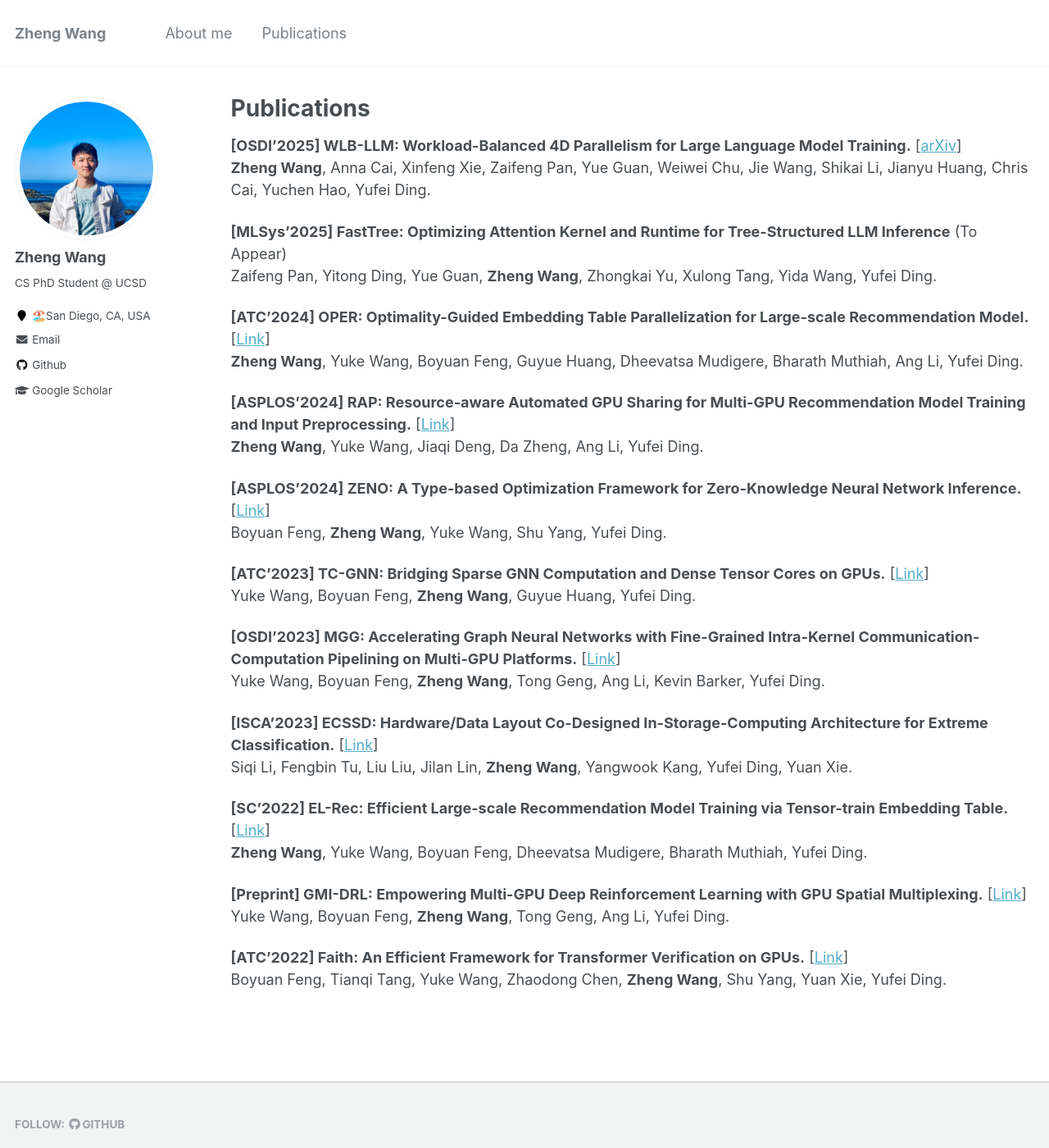
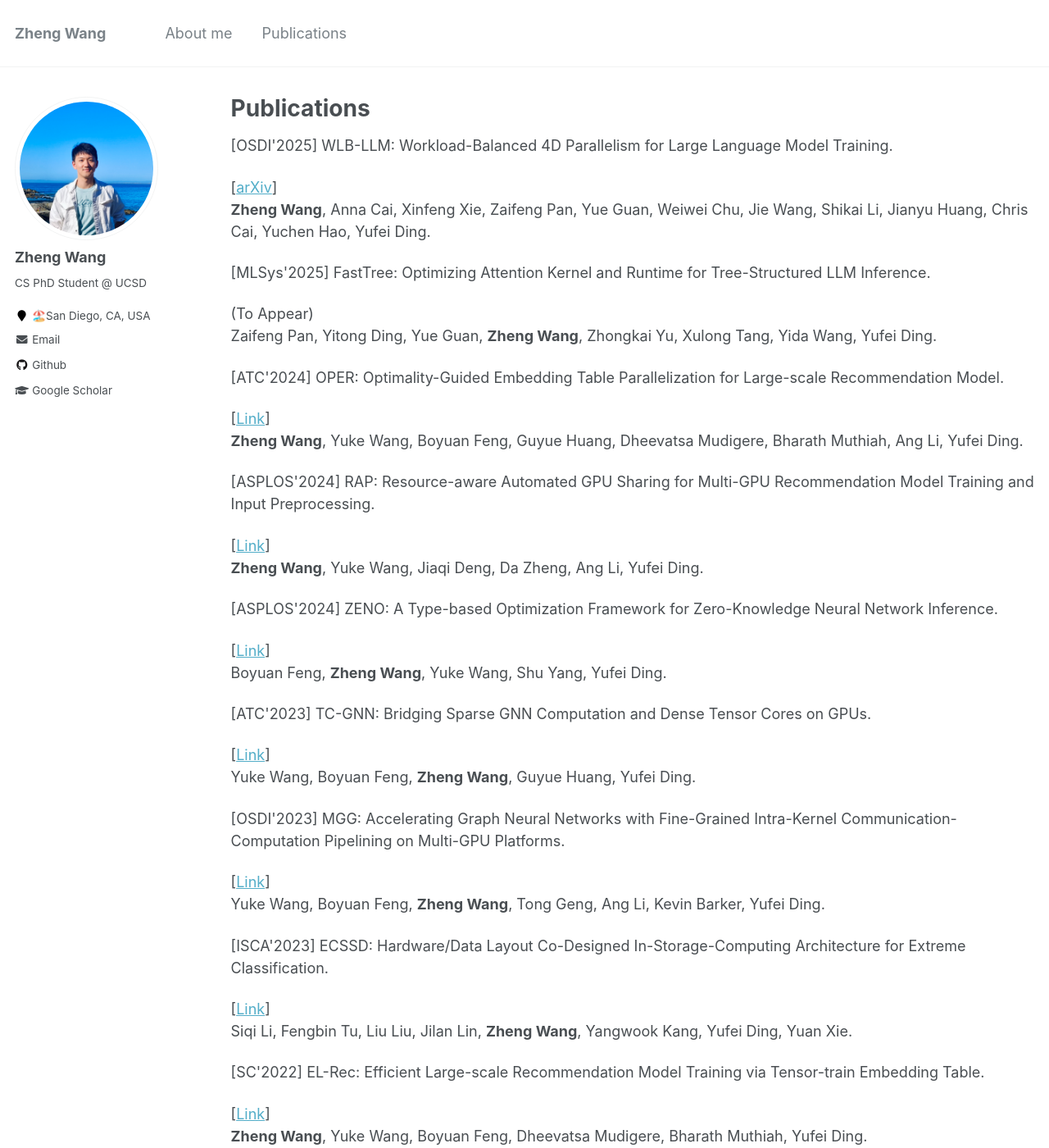
Before and after one commit to Ash-Zheng/Ash-Zheng.github.io, a Jekyll site: the page built from _pages/publications.md, in a window 1280 px wide and 1400 px high. Shown: the whole window at 82% size. Built offline with Jekyll 4.4.1, drawn with Linux system fonts in a browser that asks for light colours; part of the change alters nothing that is shown; some of the changed text lies outside the part shown.

Commit message:
update March 2025

```diff
--- a/_pages/publications.md
+++ b/_pages/publications.md
@@ -14,7 +14,53 @@ author_profile: true
 {% for post in site.publications reversed %}
   {% include archive-single.html %}
 {% endfor %} -->
-**[OSDI'2025] WLB-LLM: Workload-Balanced 4D Parallelism for Large Language Model Training.**
+<p color="#3D3D3D"> [OSDI'2025] WLB-LLM: Workload-Balanced 4D Parallelism for Large Language Model Training. </p>
+[<a href="https://arxiv.org/abs/2503.17924">arXiv</a>] <br>
+**Zheng Wang**, Anna Cai, Xinfeng Xie, Zaifeng Pan, Yue Guan, Weiwei Chu, Jie Wang, Shikai Li, Jianyu Huang, Chris Cai, Yuchen Hao, Yufei Ding.
+
+<p color="#3D3D3D"> [MLSys'2025] FastTree: Optimizing Attention Kernel and Runtime for Tree-Structured LLM Inference. </p>
+(To Appear) <br>
+Zaifeng Pan, Yitong Ding, Yue Guan, **Zheng Wang**, Zhongkai Yu, Xulong Tang, Yida Wang, Yufei Ding.
+
+<p color="#3D3D3D"> [ATC'2024] OPER: Optimality-Guided Embedding Table Parallelization for Large-scale Recommendation Model. </p>
+[<a href="https://www.usenix.org/conference/atc24/presentation/wang">Link</a>] <br>
+**Zheng Wang**, Yuke Wang, Boyuan Feng, Guyue Huang, Dheevatsa Mudigere, Bharath Muthiah, Ang Li, Yufei Ding.
+
+<p color="#3D3D3D"> [ASPLOS'2024] RAP: Resource-aware Automated GPU Sharing for Multi-GPU Recommendation Model Training and Input Preprocessing. </p>
+[<a href="https://dl.acm.org/doi/10.1145/3620665.3640406">Link</a>] <br>
+**Zheng Wang**, Yuke Wang, Jiaqi Deng, Da Zheng, Ang Li, Yufei Ding.
+
+<p color="#3D3D3D"> [ASPLOS'2024] ZENO: A Type-based Optimization Framework for Zero-Knowledge Neural Network Inference. </p>
+[<a href="https://dl.acm.org/doi/10.1145/3617232.3624852">Link</a>] <br>
+Boyuan Feng, **Zheng Wang**, Yuke Wang, Shu Yang, Yufei Ding.
+
+<p color="#3D3D3D"> [ATC'2023] TC-GNN: Bridging Sparse GNN Computation and Dense Tensor Cores on GPUs. </p>
+[<a href="https://www.usenix.org/conference/atc23/presentation/wang-yuke">Link</a>] <br>
+Yuke Wang, Boyuan Feng, **Zheng Wang**, Guyue Huang, Yufei Ding.
+
+<p color="#3D3D3D"> [OSDI'2023] MGG: Accelerating Graph Neural Networks with Fine-Grained Intra-Kernel Communication-Computation Pipelining on Multi-GPU Platforms. </p>
+[<a href="https://www.usenix.org/conference/osdi23/presentation/wang-yuke">Link</a>] <br>
+Yuke Wang, Boyuan Feng, **Zheng Wang**, Tong Geng, Ang Li, Kevin Barker, Yufei Ding.
+
+<p color="#3D3D3D"> [ISCA'2023] ECSSD: Hardware/Data Layout Co-Designed In-Storage-Computing Architecture for Extreme Classification. </p>
+[<a href="https://dl.acm.org/doi/abs/10.1145/3579371.3589093">Link</a>] <br>
+Siqi Li, Fengbin Tu, Liu Liu, Jilan Lin, **Zheng Wang**, Yangwook Kang, Yufei Ding, Yuan Xie.
+
+<p color="#3D3D3D"> [SC'2022] EL-Rec: Efficient Large-scale Recommendation Model Training via Tensor-train Embedding Table. </p>
+[<a href="https://dl.acm.org/doi/abs/10.5555/3571885.3571978">Link</a>] <br>
+**Zheng Wang**, Yuke Wang, Boyuan Feng, Dheevatsa Mudigere, Bharath Muthiah, Yufei Ding.
+
+<p color="#3D3D3D"> [Preprint] GMI-DRL: Empowering Multi-GPU Deep Reinforcement Learning with GPU Spatial Multiplexing. </p>
+[<a href="https://arxiv.org/abs/2206.08482">Link</a>] <br>
+Yuke Wang, Boyuan Feng, **Zheng Wang**, Tong Geng, Ang Li, Yufei Ding.
+
+<p color="#3D3D3D"> [ATC'2022] Faith: An Efficient Framework for Transformer Verification on GPUs. </p>
+[<a href="https://www.usenix.org/system/files/atc22-feng.pdf">Link</a>] <br>
+Boyuan Feng, Tianqi Tang, Yuke Wang, Zhaodong Chen, **Zheng Wang**, Shu Yang, Yuan Xie, Yufei Ding.
+
+
+
+<!-- <p color="#3D3D3D"> [OSDI'2025] WLB-LLM: Workload-Balanced 4D Parallelism for Large Language Model Training. </p>
 [<a href="https://arxiv.org/abs/2503.17924">arXiv</a>] <br>
 **Zheng Wang**, Anna Cai, Xinfeng Xie, Zaifeng Pan, Yue Guan, Weiwei Chu, Jie Wang, Shikai Li, Jianyu Huang, Chris Cai, Yuchen Hao, Yufei Ding.
 
@@ -56,7 +102,9 @@ Yuke Wang, Boyuan Feng, **Zheng Wang**, Tong Geng, Ang Li, Yufei Ding.
 
 **[ATC'2022] Faith: An Efficient Framework for Transformer Verification on GPUs.**
 [<a href="https://www.usenix.org/system/files/atc22-feng.pdf">Link</a>] <br>
-Boyuan Feng, Tianqi Tang, Yuke Wang, Zhaodong Chen, **Zheng Wang**, Shu Yang, Yuan Xie, Yufei Ding.
+Boyuan Feng, Tianqi Tang, Yuke Wang, Zhaodong Chen, **Zheng Wang**, Shu Yang, Yuan Xie, Yufei Ding.  -->
+
+
 
 <!-- [AAAI'2021] Boyuan Feng, Yuke Wang, **Zheng Wang**, Yufei Ding.
 *UAG: Uncertainty-aware Atten- tion Graph Neural Network for Defending Adversarial Attacks.*
```
